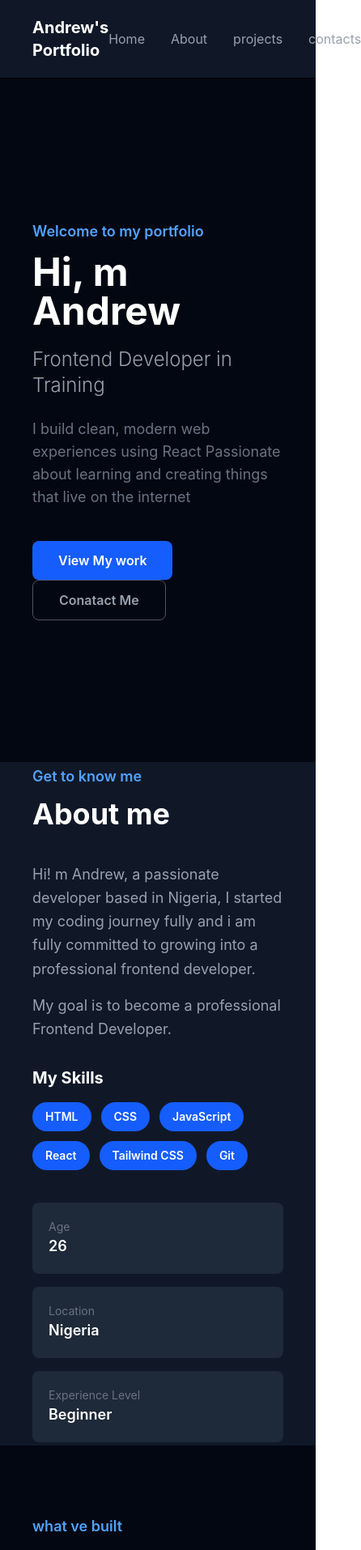
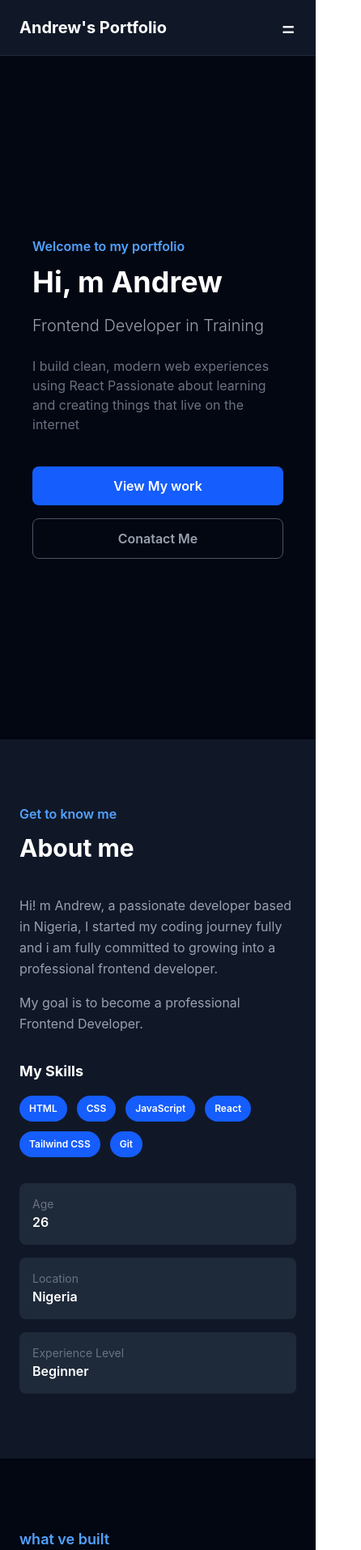
Before and after one commit to andrewrichie/my-portfolio, a React (Vite) app: page / in a window 390 px wide. Shown: the top 1914 px of the page at 81% size, 446 px wide, since content can reach past the window. Built offline with nearby package versions, Linux system fonts and the light colour scheme.

Commit message:
fixed mobile reponse

```diff
--- a/src/components/About.jsx
+++ b/src/components/About.jsx
@@ -12,26 +12,26 @@ function About() {
     const skills = ["HTML", "CSS", "JavaScript", "React", "Tailwind CSS", "Git"]
 
     return (
-        <section id="about" className="min-h-screen bg-gray-900 flex flex-col justify-center px-10 md:px-24">
-            <p className="text-blue-400 font-semibold text-lg mb-3">Get to know me</p>
-            <h2 className="text-4xl md:text-5xl font-bold text-white mb-10">About me</h2>
+        <section id="about" className="min-h-screen bg-gray-900 flex flex-col justify-center px-6 md:px-24 py-20">
+            <p className="text-blue-400 font-semibold text-base md:text-lg mb-3">Get to know me</p>
+            <h2 className="text-3xl md:text-5xl font-bold text-white mb-10">About me</h2>
 
-            <div className="grid grid-cols-1 md:grid-cols-2 gap-10 max-w-4xl">
+            <div className="grid grid-cols-1 md:grid-cols-2 gap-8 max-w-4xl">
                 <div>
-                    <p className="text-gray-400 text-lg leading-relaxed">
+                    <p className="text-gray-400 text-base md:text-lg leading-relaxed">
                         Hi! m {name}, a passionate developer based in {location},
                         I started my coding journey fully and i am fully committed to
                         growing into a professional frontend developer.
                     </p>
-                    <p className="text-gray-400 text-lg leading-relaxed mt-4">
+                    <p className="text-gray-400 text-base md:text-lg leading-relaxed mt-4">
                         My goal is {goal}.
                     </p>
 
                     <div className="mt-8">
-                        <h3 className="text-white font-bold text-xl mb-4">My Skills</h3>
+                        <h3 className="text-white font-bold text-lg md:text-xl mb-4">My Skills</h3>
                         <div className="flex flex-wrap gap-3">
                             {skills.map((skill) => (
-                                <span key={skill} className="bg-blue-600 text-white px-4 py-2 rounded-full text-sm font-semibold">
+                                <span key={skill} className="bg-blue-600 text-white px-3 md:px-4 py-2 rounded-full text-xs md:text-sm font-semibold">
                                     {skill}
                                 </span>
                             ))}
@@ -40,17 +40,17 @@ function About() {
                 </div>
 
                 <div className="flex flex-col gap-4">
-                    <div className="bg-gray-800 rounded-lg p-5">
+                    <div className="bg-gray-800 rounded-lg p-4 md:p-5">
                         <p className="text-gray-500 text-sm">Age</p>
-                        <p className="text-white font-semibold text-lg">{age}</p>
+                        <p className="text-white font-semibold text-base md:text-lg">{age}</p>
                     </div>
-                    <div className="bg-gray-800 rounded-lg p-5">
+                    <div className="bg-gray-800 rounded-lg p-4 md:p-5">
                         <p className="text-gray-500 text-sm">Location</p>
-                        <p className="text-white font-semibold text-lg">{location}</p>
+                        <p className="text-white font-semibold text-base md:text-lg">{location}</p>
                     </div>
-                    <div className="bg-gray-800 rounded-lg p-5">
+                    <div className="bg-gray-800 rounded-lg p-4 md:p-5">
                         <p className="text-gray-500 text-sm">Experience Level</p>
-                        <p className="text-white font-semibold text-lg">{experience}</p>
+                        <p className="text-white font-semibold text-base md:text-lg">{experience}</p>
                     </div>
                 </div>
             </div>
--- a/src/components/Contact.jsx
+++ b/src/components/Contact.jsx
@@ -18,7 +18,7 @@ function Contact() {
     }
 
     return (
-        <section id="contact" className="min-h-screen bg-gray-800 flex flex-col justify-center px-10 md:px-24">
+        <section id="contact" className="min-h-screen bg-gray-900 flex flex-col justify-center px-6 md:px-24 py-20">
             <p className="text-blue-400 font-semibold text-lg mb-3">Get in touch</p>
             <h2 className="text-4xl md:text-5xl font-bold text-white mb-10">Contact Me</h2>
 
--- a/src/components/Hero.jsx
+++ b/src/components/Hero.jsx
@@ -1,18 +1,21 @@
 function Hero() {
     return (
         <section id="home" className="min-h-screen bg-gray-950 flex flex-col justify-center px-10 md:px-24">
-            <p className="text-blue-400 font-semibold text-lg mb-3">Welcome to my portfolio</p>
-            <h1 className="text-5xl md:text-7xl font-bold text-white mb-5">Hi, m Andrew</h1>
-            <h2 className="text-2xl md:text-3xl text-gray-400 font-light mb-6">Frontend Developer in Training</h2>
-            <p className="text-gray-500 text-lg max-w-xl mb-10">
+            <p className="text-blue-400 font-semibold text-base md:text-lg mb-3">Welcome to my portfolio</p>
+            <h1 className="text-4xl md:text-7xl font-bold text-white mb-5">Hi, m Andrew</h1>
+            <h2 className="text-xl md:text-3xl text-gray-400 font-light mb-6">Frontend Developer in Training</h2>
+            <p className="text-gray-500 text-base md:text-lg max-w-xl mb-10">
                 I build clean, modern web experiences using React
-                Passionate about learning and creating things that live on the internet</p>
-            <a href="#projects">
-                <button className="bg-blue-600 hover:bg-blue-700 text-white px-8 py-3 rounded-lg font-semibold">View My work</button>
-            </a>
-            <a href="#contact">
-                <button className="border border-gray-600 hover:border-white text-gray-400 hover:text-white px-8 py-3 rounded-lg font-semibold">Conatact Me</button>
-            </a>
+                Passionate about learning and creating things that live on the internet
+            </p>
+            <div className="flex flex-col md:flex-row gap-4">
+                <a href="#projects">
+                    <button className="w-full md:w-auto bg-blue-600 hover:bg-blue-700 text-white px-8 py-3 rounded-lg font-semibold">View My work</button>
+                </a>
+                <a href="#contact">
+                    <button className="w-full md:w-auto border border-gray-600 hover:border-white text-gray-400 hover:text-white px-8 py-3 rounded-lg font-semibold">Conatact Me</button>
+                </a>
+            </div>
         </section>
     )
 }
--- a/src/components/Navbar.jsx
+++ b/src/components/Navbar.jsx
@@ -1,13 +1,42 @@
+import { useState } from "react"
+
+
 function Navbar({name}) {
+    const [isOpen, setIsOPen] = useState(false)
+
     return (
-        <nav className="flex justify-between items-center px-10 py-5 bg-gray-900 border-b border-grey-800 sticky top-0 z-50">
+        <nav className="sticky top-0 z-50 bg-gray-900 border-b border-gray-800">
+
+        <div className="flex justify-between items-center px-6 py-4 md:px-16">
             <h2 className="text-white font-bold text-xl">{name}'s Portfolio</h2>
-            <ul className="flex gap-8 list-none">
-                <li><a href="#home" className="text-gray-400 hover:text-white cursor-pointer">Home</a></li>
-                <li><a href="#about" className="text-gray-400 hover:text-white cursor-pointer">About</a></li>
-                <li><a href="#projects" className="text-gray-400 hover:text-white cursor-pointer">projects</a></li>
-                <li><a href="#contact" className="text-gray-400 hover:text-white cursor-pointer">contacts</a></li>
+
+            <ul className="hidden md:flex gap-8 list-none">
+                <li><a href="#home" className="text-gray-400 hover:text-white ">Home</a></li>
+                <li><a href="#about" className="text-gray-400 hover:text-white ">About</a></li>
+                <li><a href="#projects" className="text-gray-400 hover:text-white ">projects</a></li>
+                <li><a href="#contact" className="text-gray-400 hover:text-white ">contacts</a></li>
             </ul>
+
+                {/*  only visible on mobile*/}
+                <button
+                    className="md:hidden text-white text-3xl focus:outline-none"
+                    onClick={() => setIsOPen(!isOpen)}
+                >
+                    {isOpen ? 'x' : '='}
+                </button>
+        </div>
+        {/* MObile drop down */}
+        {isOpen && (
+            <div className="md:hidden bg-gray-900 border-t border-gray-800 px-6 py-4">
+                <ul className="flex flex-col gap-4 list-none">
+                    <li><a href="#home" onClick={() => setIsOPen(false)} className="text-gray-400 hover:text-white text-lg">Home</a></li>
+                    <li><a href="#about" onClick={() => setIsOPen(false)} className="text-gray-400 hover:text-white text-lg">About</a></li>
+                    <li><a href="#projects" onClick={() => setIsOPen(false)} className="text-gray-400 hover:text-white text-lg">Projects</a></li>
+                    <li><a href="#contact" onClick={() => setIsOPen(false)} className="text-gray-400 hover:text-white text-lg">Contacts</a></li>
+                </ul>
+            </div>
+        )}
+
         </nav>
     )
 }
--- a/src/components/Projects.jsx
+++ b/src/components/Projects.jsx
@@ -24,7 +24,7 @@ function Projects() {
     ]
 
     return (
-        <section id="projects" className="min-h-screen bg-gray-950 flex flex-col justify-center px-10 md:px-24">
+        <section id="projects" className="min-h-screen bg-gray-950 flex flex-col justify-center px-6 md:px-24 py-20">
             <p className="text-blue-400 font-semibold text-lg mb-3"> what ve built</p>
             <h2 className="text-4xl md:text-5xl font-bold text-white mb-10">Projects</h2>
 
--- a/src/components/footer.jsx
+++ b/src/components/footer.jsx
@@ -2,7 +2,7 @@ function Footer() {
     const currentYear = new Date().getFullYear()
 
     return (
-        <footer className="bg-gray-900 border-t border-gray-800 py-10 px-10 md:px-24">
+        <footer className="bg-gray-900 border-t border-gray-800 py-8 px-6 md:px-24">
             <div className="flex flex-col md:flex-row justify-between items-center gap-4">
                 <p className="text-gray-500 text-sm">
                     c. {currentYear} Andrew. Built with React & Tailwind CSS.
```
